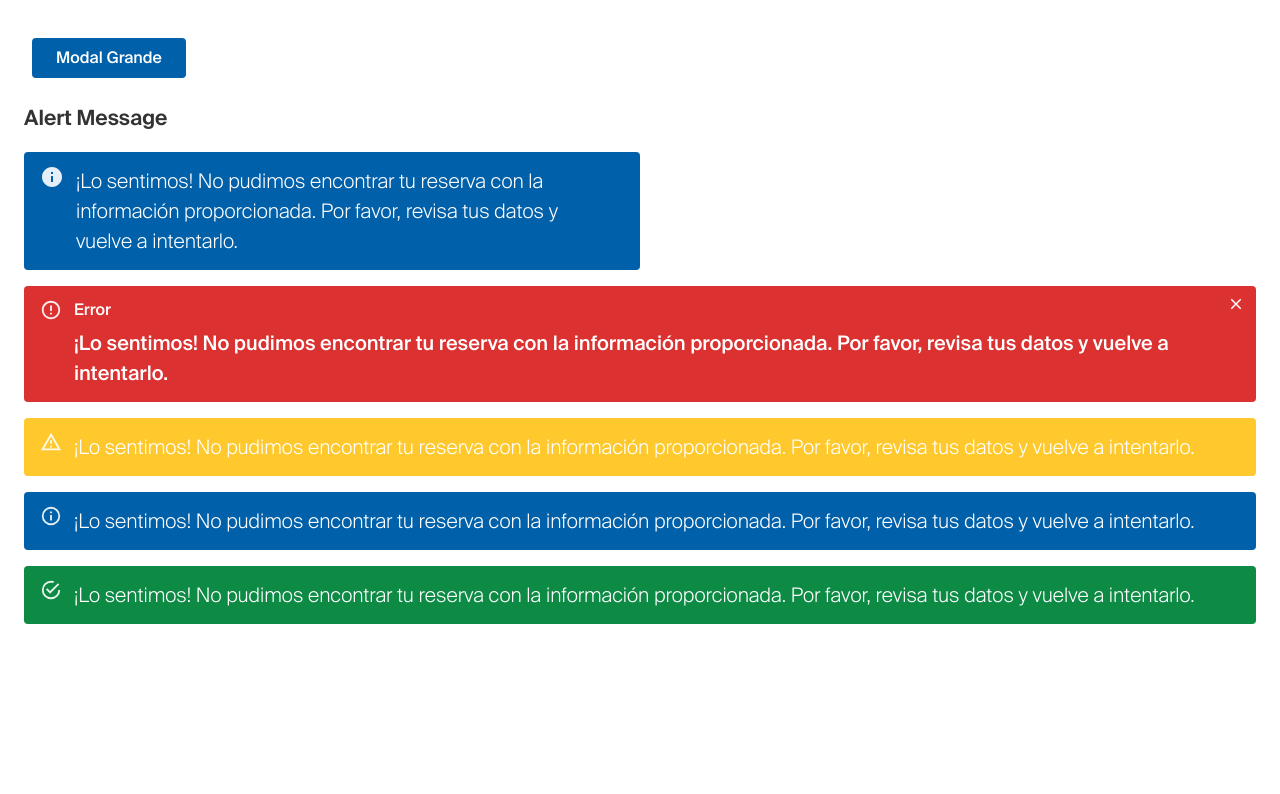
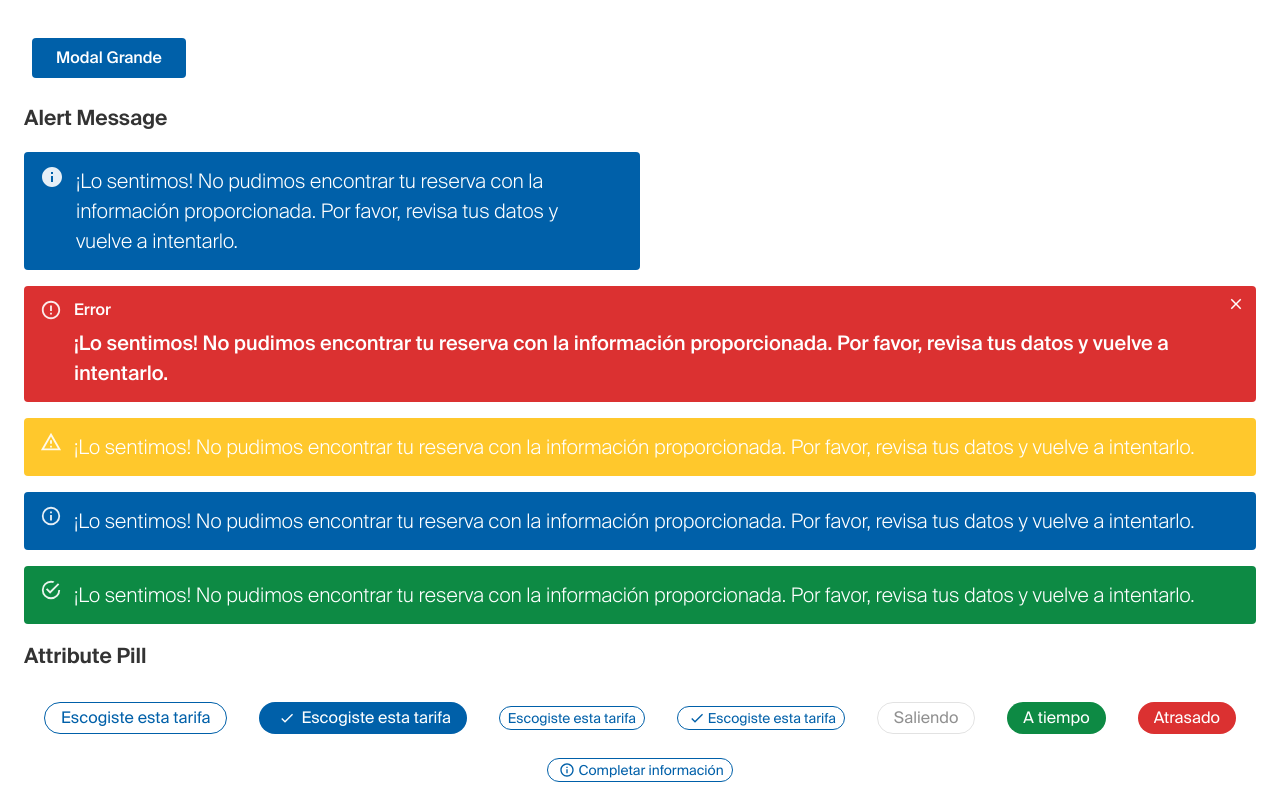
Before and after one commit to santiago86/testcomponents, a React (Create React App) app: page / in a window 1280 px wide. Shown: the part 5476-6270 px from the top of the page. Before the commit the page ends 6100 px from the top, so only its background shows below. Built offline with nearby package versions, Linux system fonts and the light colour scheme.

Commit message:
Pill component

```diff
--- a/src/App.js
+++ b/src/App.js
@@ -18,6 +18,7 @@ import RadioButton from "./components/RadioButton/Form"
 import AlertFull from "./components/AlertFullCo"
 import AlertSection from "./section/AlertSection"
 import ModalSection from "./section/ModalSection"
+import PillSection from "./section/PillSection"
 
 const text = "Cras mattis consectetur purus sit amet fermentum."
 
@@ -69,6 +70,8 @@ function App() {
           <ModalSection />
           <h2> Alert Message </h2>
           <AlertSection />
+          <h2> Attribute Pill </h2>
+          <PillSection />
         </header>
       </Container>
     </div>
--- /dev/null
+++ b/src/components/pillCo.js
@@ -0,0 +1,62 @@
+import React from "react"
+import PropTypes from "prop-types"
+import { makeStyles } from "@material-ui/core/styles"
+import Chip from "@material-ui/core/Chip"
+import DoneIcon from "@material-ui/icons/Done"
+import InfoIcon from "@material-ui/icons/InfoOutlined"
+
+const useStyles = makeStyles({
+  root: {
+    padding: (props) => (props.small ? "2px 8px" : "2px 16px"),
+  },
+  label: {
+    padding: 0,
+    fontSize: (props) => (props.small ? "0.857rem" : "1rem"),
+  },
+  icon: {
+    marginLeft: 0,
+    marginRight: 2,
+    height: 16,
+  },
+  colorPrimary: {
+    backgroundColor: (props) => props.customColor,
+  },
+})
+
+const PillCo = (props) => {
+  const classes = useStyles(props)
+  const { label, check, info, small, outlined, color, disabled } = props
+  const chipProps = {
+    icon: (check && <DoneIcon />) || (info && <InfoIcon />) || null,
+    size: small ? "small" : "medium",
+    variant: outlined ? "outlined" : "default",
+    label,
+    classes,
+    color: color || "primary",
+    disabled,
+  }
+  return <Chip {...chipProps} />
+}
+
+PillCo.propTypes = {
+  label: PropTypes.string.isRequired,
+  check: PropTypes.bool,
+  info: PropTypes.bool,
+  small: PropTypes.bool,
+  outlined: PropTypes.bool,
+  disabled: PropTypes.bool,
+  color: PropTypes.string,
+  customColor: PropTypes.string,
+}
+
+PillCo.defaultProps = {
+  check: false,
+  info: false,
+  small: false,
+  outlined: false,
+  disabled: false,
+  color: "primary",
+  customColor: "",
+}
+
+export default PillCo
--- /dev/null
+++ b/src/section/PillSection.js
@@ -0,0 +1,79 @@
+import React from "react"
+import Grid from "@material-ui/core/Grid"
+
+import { makeStyles } from "@material-ui/styles"
+import PillCo from "../components/pillCo"
+import palette from "../theme/palette"
+
+const PILLS = [
+  {
+    id: 1,
+    label: "Escogiste esta tarifa",
+    outlined: true,
+  },
+  {
+    id: 2,
+    label: "Escogiste esta tarifa",
+    check: true,
+  },
+  {
+    id: 3,
+    label: "Escogiste esta tarifa",
+    small: true,
+    outlined: true,
+  },
+  {
+    id: 4,
+    label: "Escogiste esta tarifa",
+    small: true,
+    check: true,
+    outlined: true,
+  },
+  {
+    id: 5,
+    label: "Saliendo",
+    disabled: true,
+    outlined: true,
+    color: "default",
+  },
+  {
+    id: 6,
+    label: "A tiempo",
+    customColor: palette.success.main,
+  },
+  {
+    id: 7,
+    label: "Atrasado",
+    customColor: palette.error.main,
+  },
+  {
+    id: 8,
+    label: "Completar información",
+    small: true,
+    info: true,
+    outlined: true,
+  },
+]
+
+const useStyles = makeStyles({
+  root: {
+    padding: 12,
+  },
+})
+
+const PillSection = () => {
+  const classes = useStyles()
+  return (
+    <>
+      <Grid container alignItems="center" justify="space-evenly" spacing={24}>
+        {PILLS.map(({ id, ...props }) => (
+          <div className={classes.root} key={id}>
+            <PillCo {...props} />
+          </div>
+        ))}
+      </Grid>
+    </>
+  )
+}
+
+export default PillSection
```
